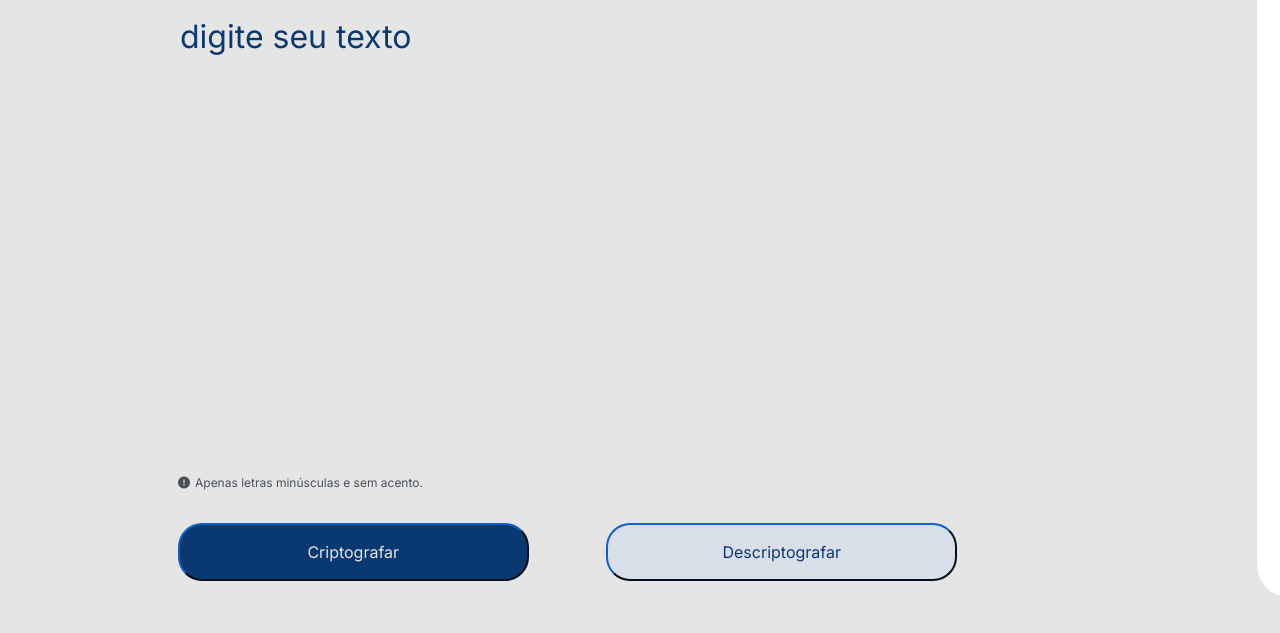
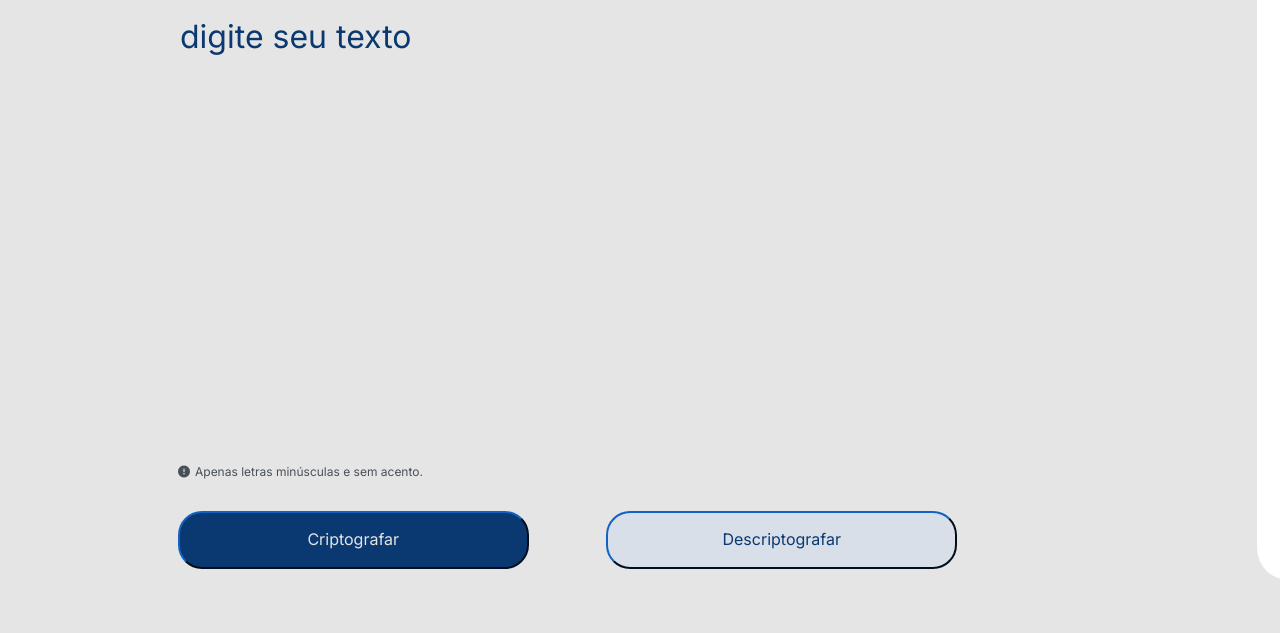
Before and after one commit to gamalielgomes/challengeencriptador, a plain HTML site: page index.html in a window 1280 px wide. Shown: the part 143-776 px from the top of the page. Drawn offline with Linux system fonts and the light colour scheme.

Commit message:
mudança no line-height

```diff
--- a/style.css
+++ b/style.css
@@ -2,7 +2,7 @@
     background: #E5E5E5;
     font-family: "Inter", sans-serif;
     font-weight: 400;
-    line-height: 190%;
+    line-height: 185%;
 }
 
 .LogoAlura {
```
